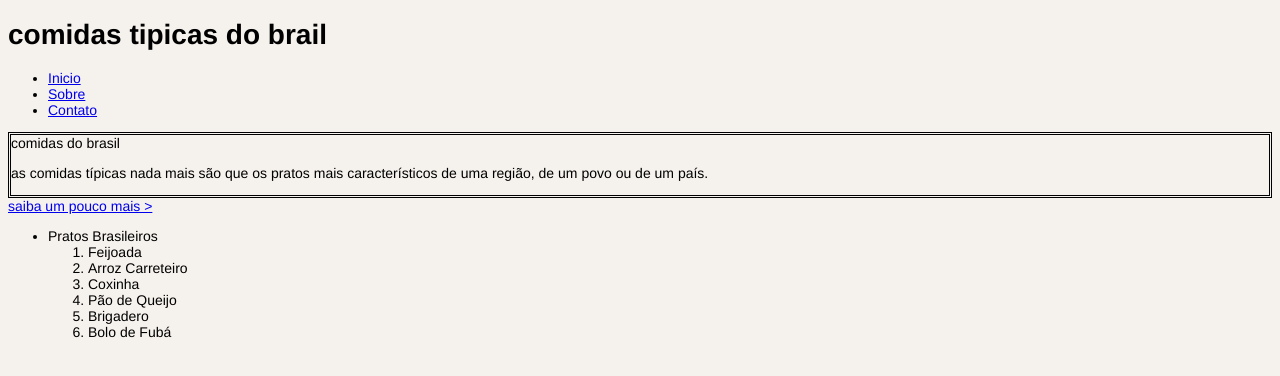
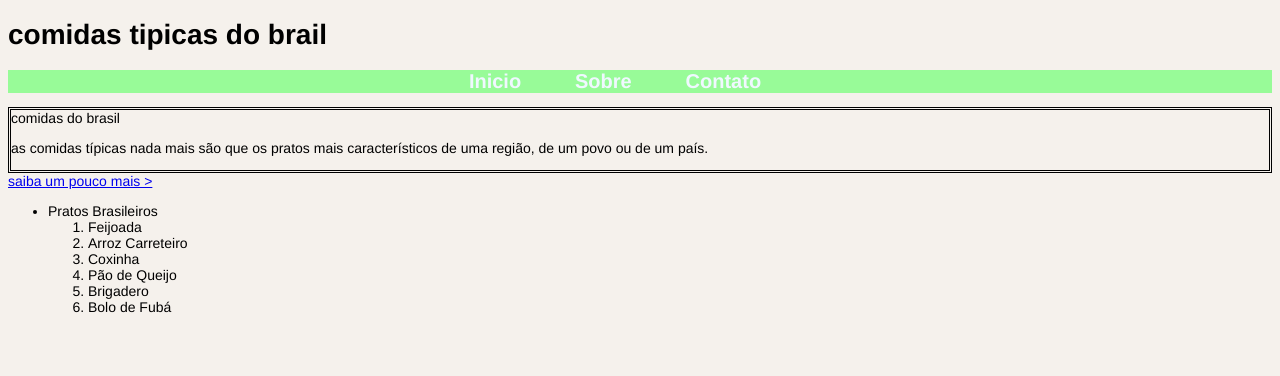
Before and after one commit to larissaschwaab/larissa, a plain HTML site: page index.html in a window 1280 px wide. Drawn offline with Linux system fonts and the light colour scheme.

Commit message:
Add files via upload

```diff
--- a/style.css
+++ b/style.css
@@ -42,3 +42,28 @@ a:hover{
 a{
     transition: cubic-bezier(0.075, 0.82, 0.165, 1);
 }
+
+nav{
+    background-color: palegreen;
+    text-align: center;
+}
+
+nav ul{
+    list-style: none;
+    padding: 0%;
+}
+
+nav li{
+   display: inline;
+   margin-right: 50px;
+}
+nav a {
+    text-decoration: none;
+    color: aliceblue;
+    font-weight: bold;
+    font-size: 20px;
+}
+
+nav a:hover{
+    color: cornflowerblue;
+}
```
